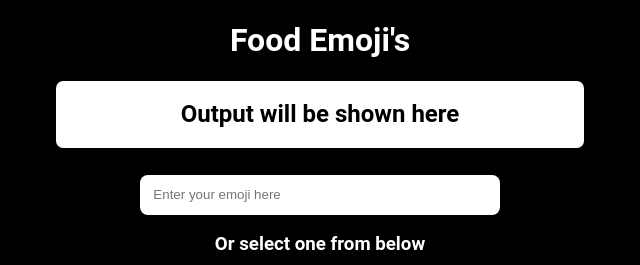
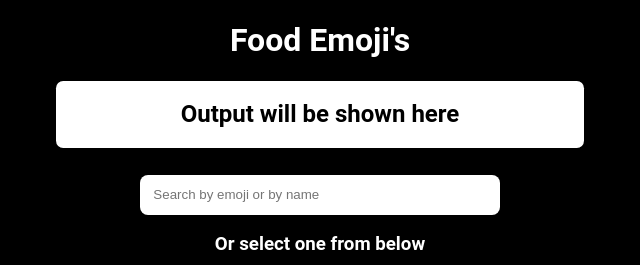
Before and after one commit to RohitDhatrak/foodEmoji, a React (Create React App) app: page / in a window 1280 px wide. Shown: the top 265 px of the page, without its empty margins (320-960 px from the left). Built offline with nearby package versions, Linux system fonts and the light colour scheme.

Commit message:
feat: added search by value

```diff
--- a/src/App.js
+++ b/src/App.js
@@ -88,8 +88,16 @@ let foodArray = Object.keys(food);
 
 export default function App() {
   let [emoji, updateEmoji] = useState("Output will be shown here");
+
+  function getKey(value) {
+    return foodArray.find(
+      (key) => food[key].toLowerCase() === value.toLowerCase()
+    );
+  }
+
   function handleInput(inp) {
     if (food[inp.target.value]) return updateEmoji(food[inp.target.value]);
+    if (getKey(inp.target.value)) return updateEmoji(getKey(inp.target.value));
     return updateEmoji("Sorry we couldn't recognise this emoji");
   }
 
@@ -104,7 +112,7 @@ export default function App() {
       <input
         className="input"
         onChange={handleInput}
-        placeholder="Enter your emoji here"
+        placeholder="Search by emoji or by name"
       ></input>
       <h3 className="text">Or select one from below</h3>
       <div className="container">
```
